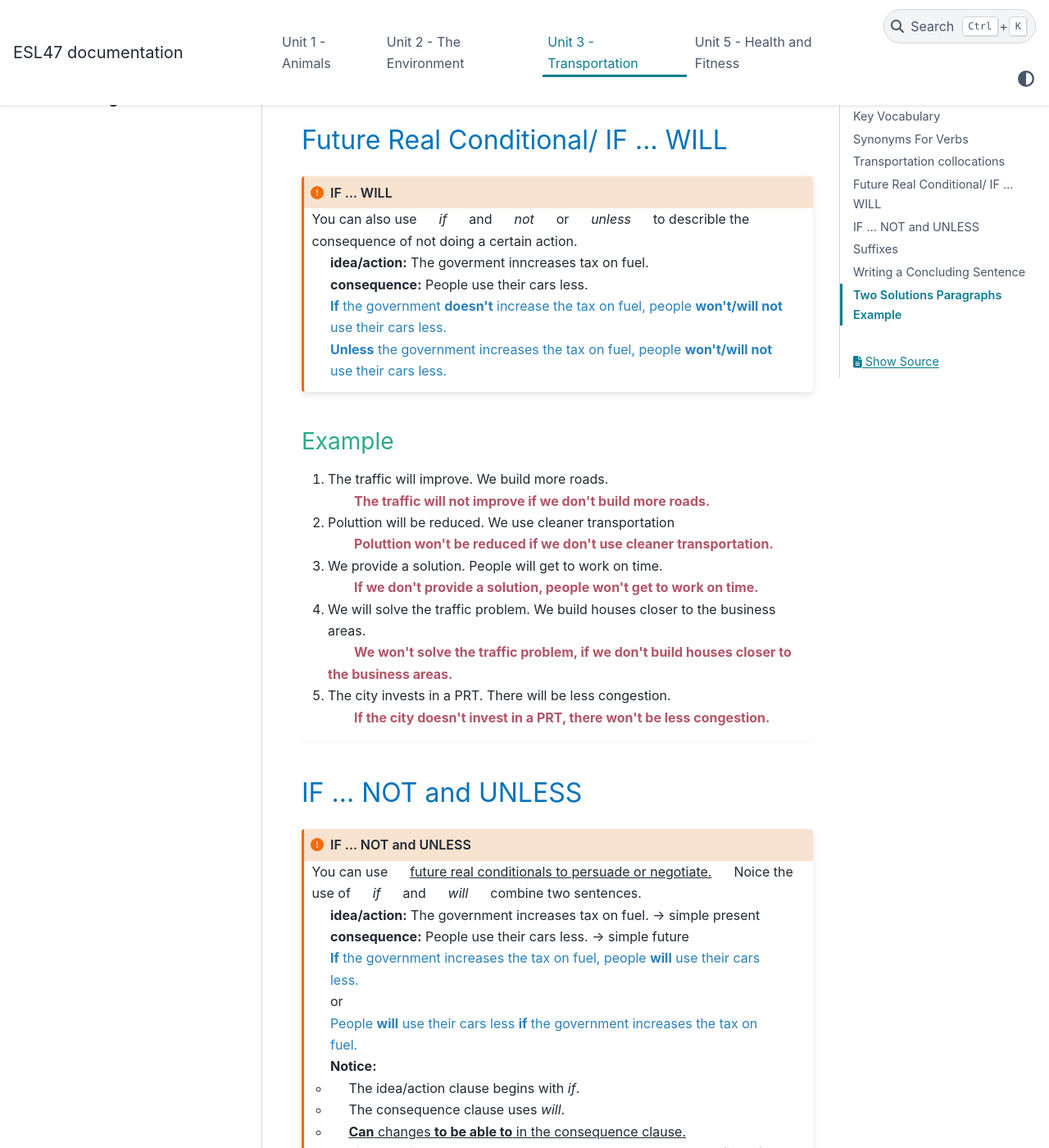
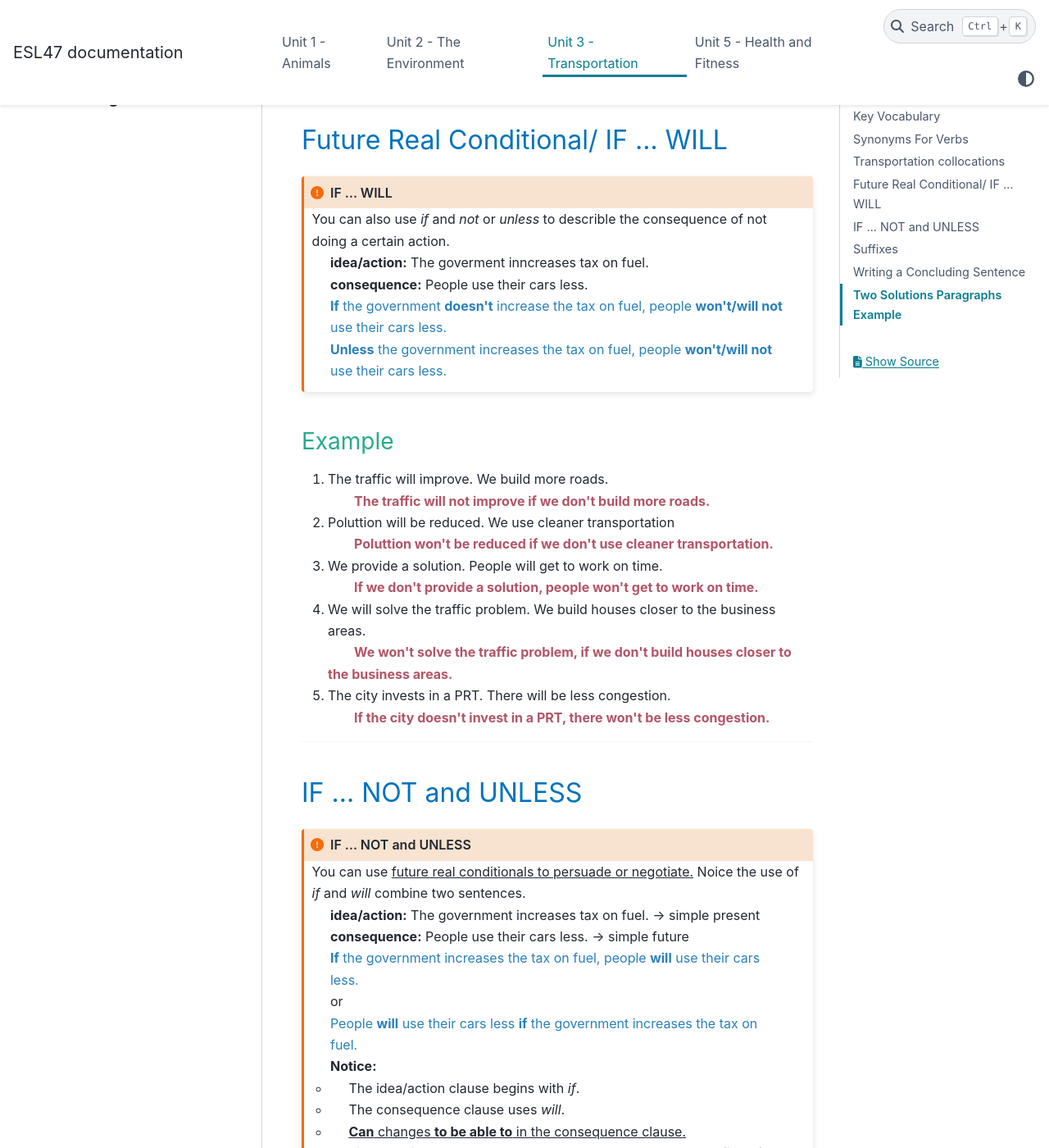
Before and after one commit to vpa24/ESL-47---Intermediate-Low-Integrated-Reading-Writing, a Sphinx documentation site: the page built from docs/source/unit3.md, in a window 1280 px wide and 1400 px high, scrolled down 4056 px. Shown: the whole window at 82% size. Built offline with Sphinx 7.4.7 and the PyData theme 0.15.4, drawn with Linux system fonts in a browser that asks for light colours.

Commit message:
improve .admonition

```diff
--- a/docs/source/_static/css/custom.css
+++ b/docs/source/_static/css/custom.css
@@ -102,6 +102,12 @@
   padding-left: 2rem !important;
 }
 
+.admonition p.admonition-title ~ *,
+div.admonition p.admonition-title ~ * {
+  margin-left: 0 !important;
+  margin-right: 0 !important;
+}
+
 .admonition p.admonition-title ~ * :not(i, ins, strong, b),
 div.admonition p.admonition-title ~ :not(i, ins, strong, b) {
   margin-left: 0 !important;
```
